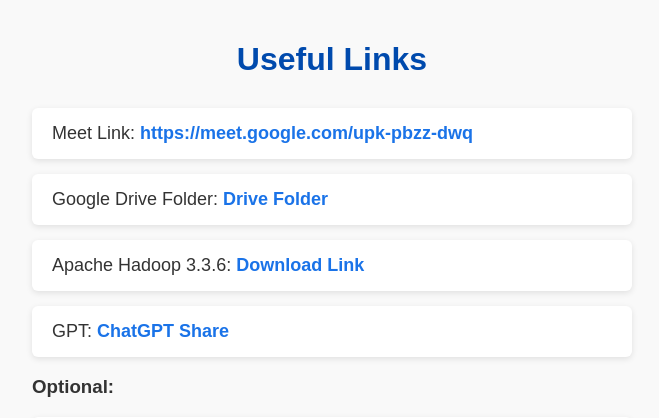
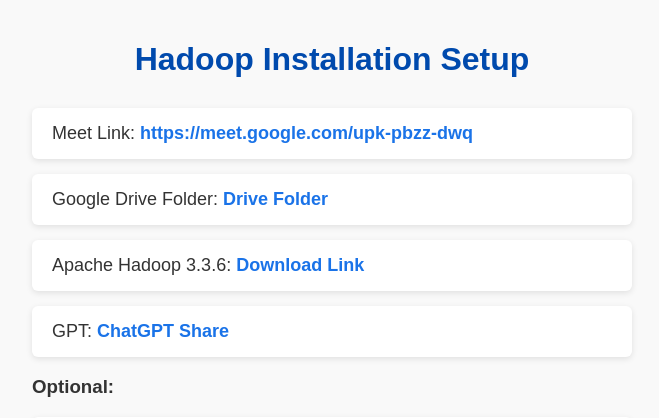
Before and after one commit to Sivabalan10/Hadoop_Installation_setup, a Flask app: page / in a window 1280 px wide. Shown: the top 418 px of the page, without its empty margins (308-967 px from the left). Run offline with Flask 3, Linux system fonts and the light colour scheme.

Commit message:
Update index.html

```diff
--- a/templates/index.html
+++ b/templates/index.html
@@ -42,7 +42,7 @@
   </style>
 </head>
 <body>
-  <h1>Useful Links</h1>
+  <h1>Hadoop Installation Setup</h1>
   <ul>
 
     <li>Meet Link: <a href="https://meet.google.com/upk-pbzz-dwq" target="_blank" rel="noopener noreferrer">https://meet.google.com/upk-pbzz-dwq</a></li>
```
